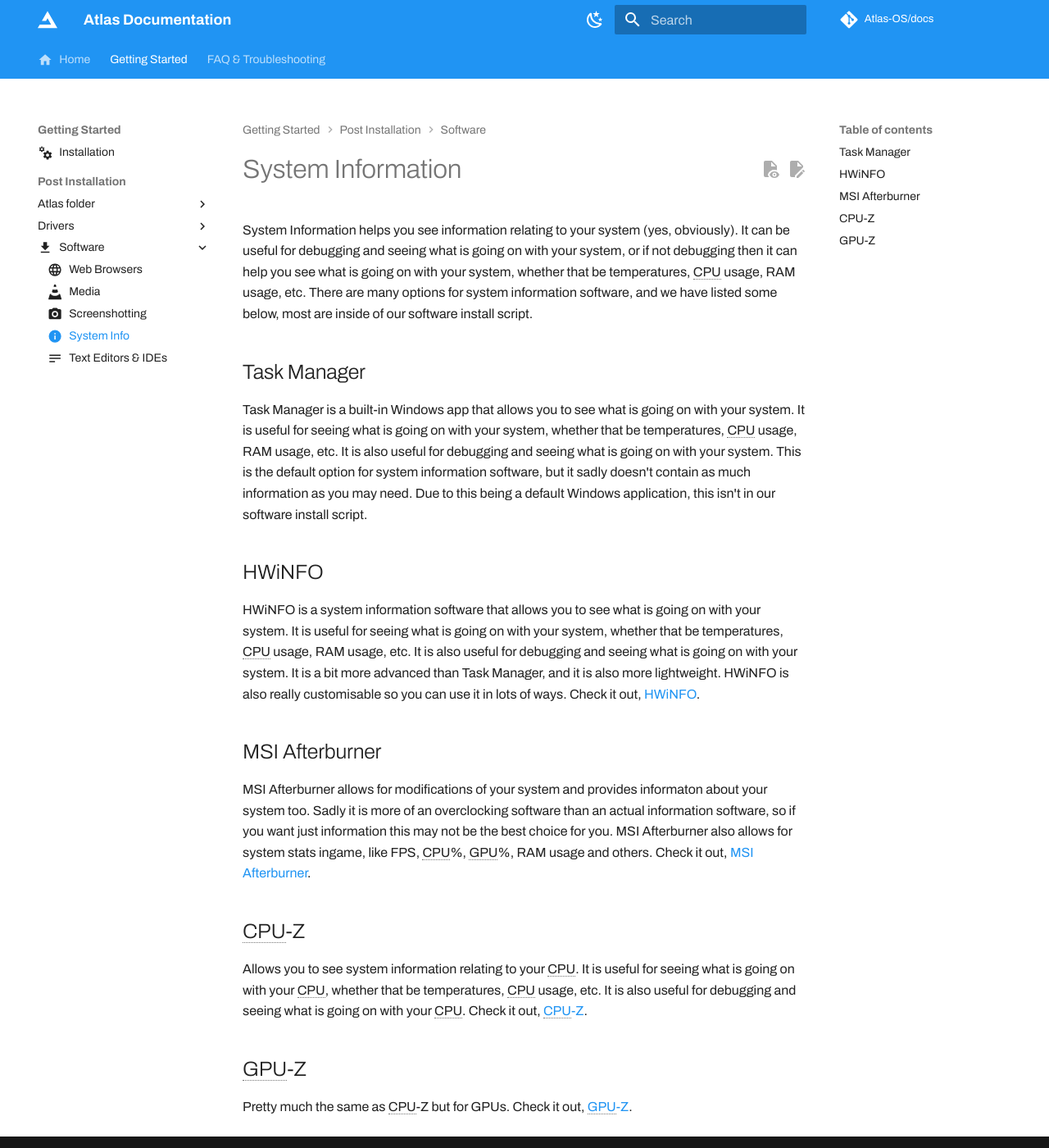
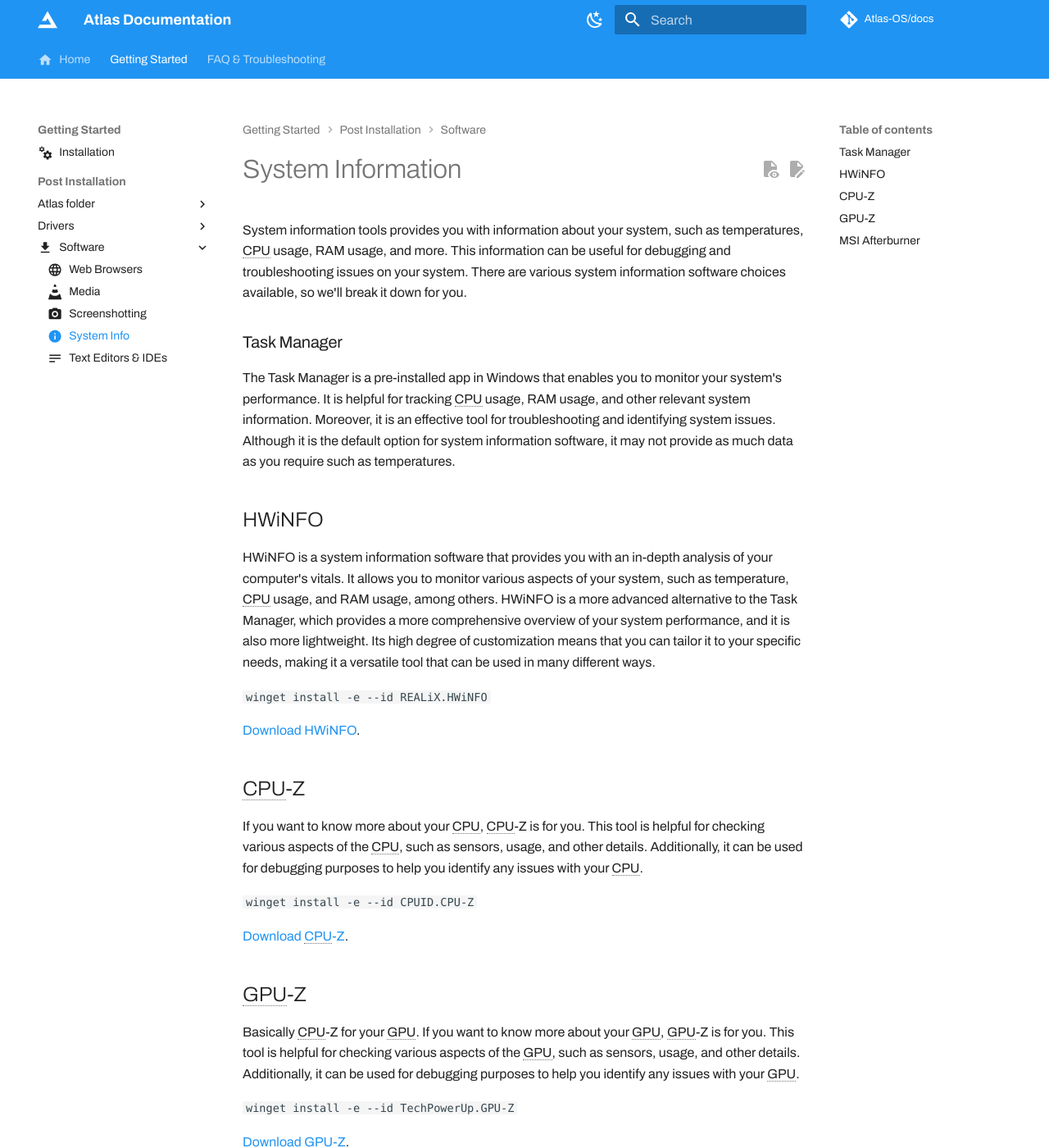
Before and after one commit to Atlas-OS/docs, an MkDocs documentation site: the page built from docs/getting-started/post-installation/software/system-info.md, in a window 1280 px wide and 1400 px high. Shown: the whole window at 82% size. Built offline with MkDocs 1.6.1 and Material for MkDocs 9.7.7, drawn with Linux system fonts in a browser that asks for light colours; some web fonts are replaced; comment, search, counter and statistics services are not loaded; some of the changed text lies outside the part shown.

Commit message:
fix: :memo: Re-write systems information page

```diff
--- a/docs/getting-started/post-installation/software/system-info.md
+++ b/docs/getting-started/post-installation/software/system-info.md
@@ -6,24 +6,40 @@ icon: material/information
 
 # System Information
 
-System Information helps you see information relating to your system (yes, obviously). It can be useful for debugging and seeing what is going on with your system, or if not debugging then it can help you see what is going on with your system, whether that be temperatures, CPU usage, RAM usage, etc. There are many options for system information software, and we have listed some below, most are inside of our software install script.
+System information tools provides you with information about your system, such as temperatures, CPU usage, RAM usage, and more. This information can be useful for debugging and troubleshooting issues on your system. There are various system information software choices available, so we'll break it down for you.
 
-## Task Manager
+### Task Manager
 
-Task Manager is a built-in Windows app that allows you to see what is going on with your system. It is useful for seeing what is going on with your system, whether that be temperatures, CPU usage, RAM usage, etc. It is also useful for debugging and seeing what is going on with your system. This is the default option for system information software, but it sadly doesn't contain as much information as you may need. Due to this being a default Windows application, this isn't in our software install script.
+The Task Manager is a pre-installed app in Windows that enables you to monitor your system's performance. It is helpful for tracking CPU usage, RAM usage, and other relevant system information. Moreover, it is an effective tool for troubleshooting and identifying system issues. Although it is the default option for system information software, it may not provide as much data as you require such as temperatures.
 
 ## HWiNFO
 
-HWiNFO is a system information software that allows you to see what is going on with your system. It is useful for seeing what is going on with your system, whether that be temperatures, CPU usage, RAM usage, etc. It is also useful for debugging and seeing what is going on with your system. It is a bit more advanced than Task Manager, and it is also more lightweight. HWiNFO is also really customisable so you can use it in lots of ways. Check it out, [HWiNFO](https://www.hwinfo.com/).
+HWiNFO is a system information software that provides you with an in-depth analysis of your computer's vitals. It allows you to monitor various aspects of your system, such as temperature, CPU usage, and RAM usage, among others. HWiNFO is a more advanced alternative to the Task Manager, which provides a more comprehensive overview of your system performance, and it is also more lightweight. Its high degree of customization means that you can tailor it to your specific needs, making it a versatile tool that can be used in many different ways.
+
+`winget install -e --id REALiX.HWiNFO`
+
+[Download HWiNFO](https://www.hwinfo.com/).
+
+## CPU-Z
+
+If you want to know more about your CPU, CPU-Z is for you. This tool is helpful for checking various aspects of the CPU, such as sensors, usage, and other details. Additionally, it can be used for debugging purposes to help you identify any issues with your CPU.
+
+`winget install -e --id CPUID.CPU-Z`
+
+[Download CPU-Z](https://www.cpuid.com/softwares/cpu-z.html).
+
+## GPU-Z
+
+Basically CPU-Z for your GPU. If you want to know more about your GPU, GPU-Z is for you. This tool is helpful for checking various aspects of the GPU, such as sensors, usage, and other details. Additionally, it can be used for debugging purposes to help you identify any issues with your GPU.
+
+`winget install -e --id TechPowerUp.GPU-Z`
+
+[Download GPU-Z](https://www.techpowerup.com/gpuz/).
 
 ## MSI Afterburner
 
-MSI Afterburner allows for modifications of your system and provides informaton about your system too. Sadly it is more of an overclocking software than an actual information software, so if you want just information this may not be the best choice for you. MSI Afterburner also allows for system stats ingame, like FPS, CPU%, GPU%, RAM usage and others. Check it out, [MSI Afterburner](https://www.msi.com/Landing/afterburner).
+MSI Afterburner is a software that allows you to modify your system and obtain information about it. However, it is primarily designed for overclocking rather than providing information. If you are looking for a software that provides only information, MSI Afterburner may not be the best option for you. However, MSI Afterburner enables you to view system stats while gaming, such as detailed FPS, CPU%, GPU%, RAM usage, and more.
 
-## CPU-Z
+`winget install -e --id Guru3D.Afterburner`
 
-Allows you to see system information relating to your CPU. It is useful for seeing what is going on with your CPU, whether that be temperatures, CPU usage, etc. It is also useful for debugging and seeing what is going on with your CPU. Check it out, [CPU-Z](https://www.cpuid.com/softwares/cpu-z.html).
-
-## GPU-Z
-
-Pretty much the same as CPU-Z but for GPUs. Check it out, [GPU-Z](https://www.techpowerup.com/gpuz/).
+[MSI Afterburner](https://www.msi.com/Landing/afterburner).
```
